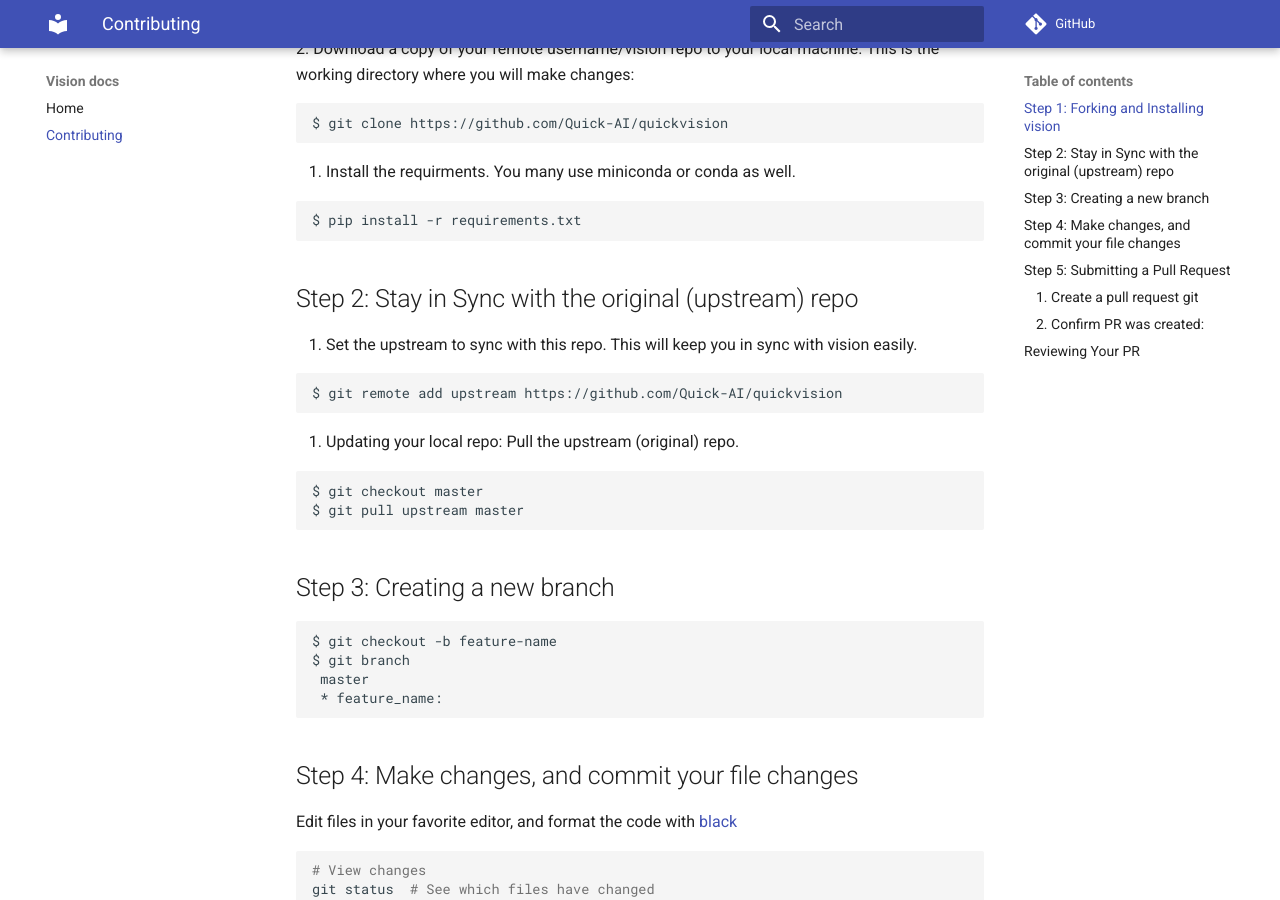
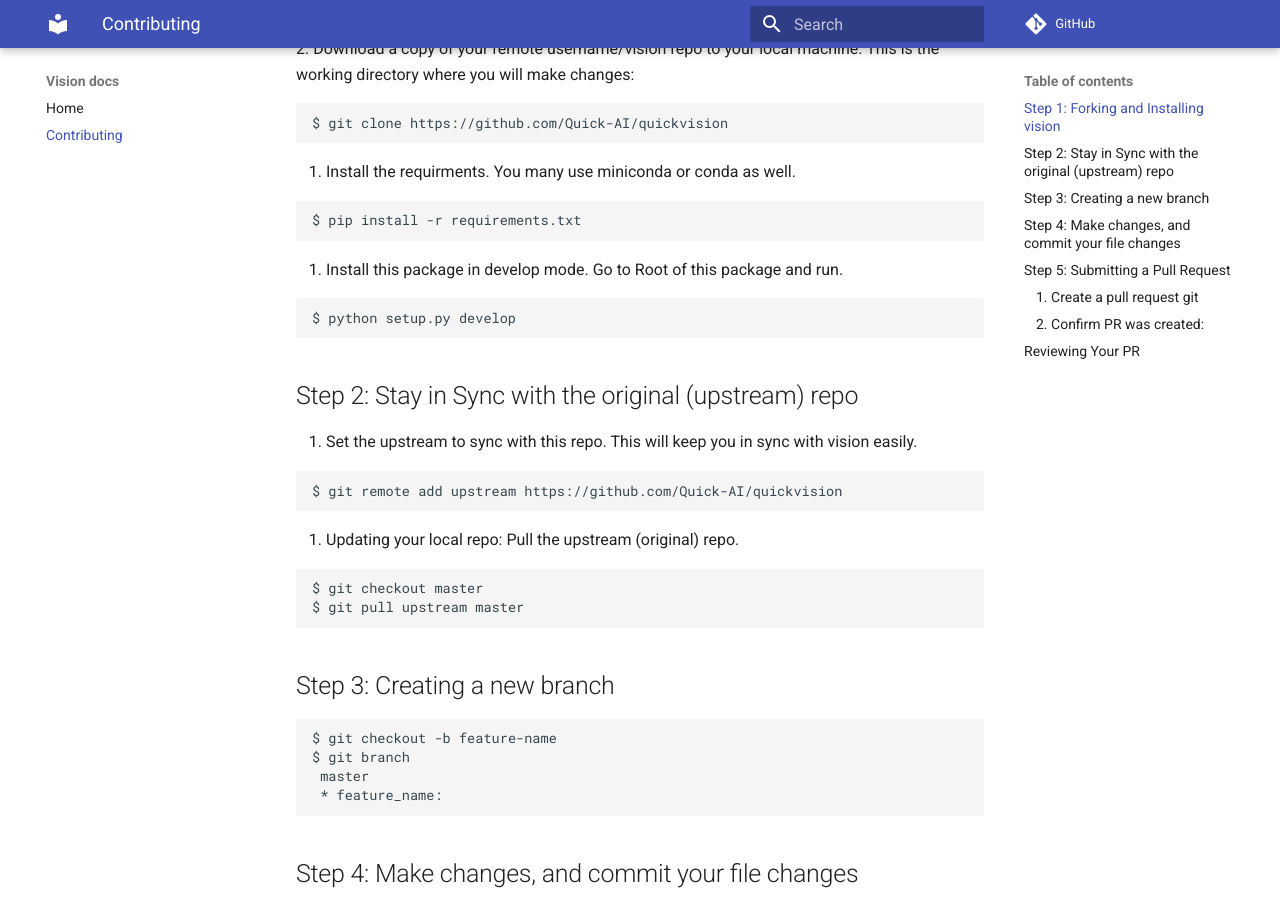
Before and after one commit to oke-aditya/quickvision, an MkDocs documentation site: the page built from docs/templates/contributing.md, in a window 1280 px wide and 900 px high, scrolled down 353 px. Built offline with MkDocs 1.6.1 and Material for MkDocs 9.7.7, drawn with Linux system fonts in a browser that asks for light colours; comment, search, counter and statistics services are not loaded.

Commit message:
small update

````diff
--- a/docs/templates/contributing.md
+++ b/docs/templates/contributing.md
@@ -21,6 +21,12 @@
 
 ```bash
 $ pip install -r requirements.txt
+```
+
+4. Install this package in develop mode. Go to Root of this package and run.
+
+```bash
+$ python setup.py develop
 ```
 
 ## Step 2: Stay in Sync with the original (upstream) repo
````
Also changed, not shown: CONTRIBUTING.md (+6 -0 lines).
